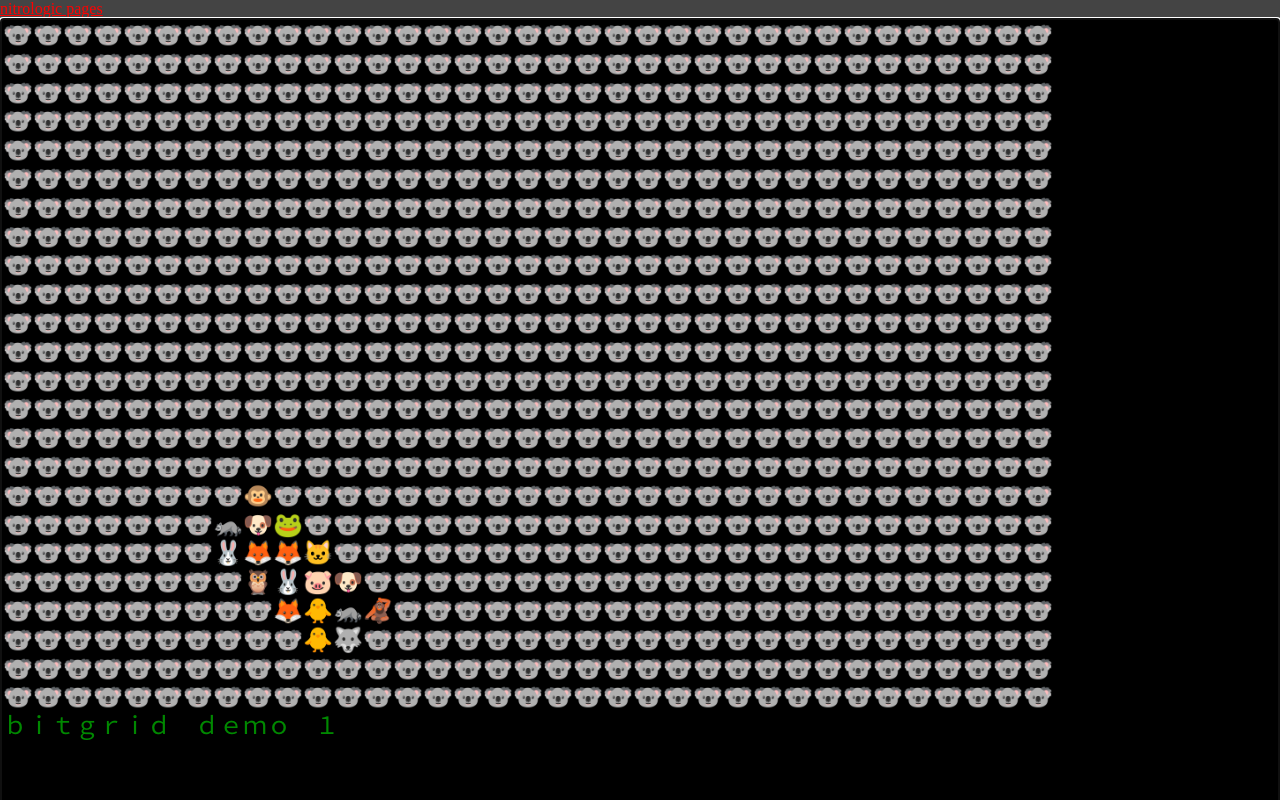
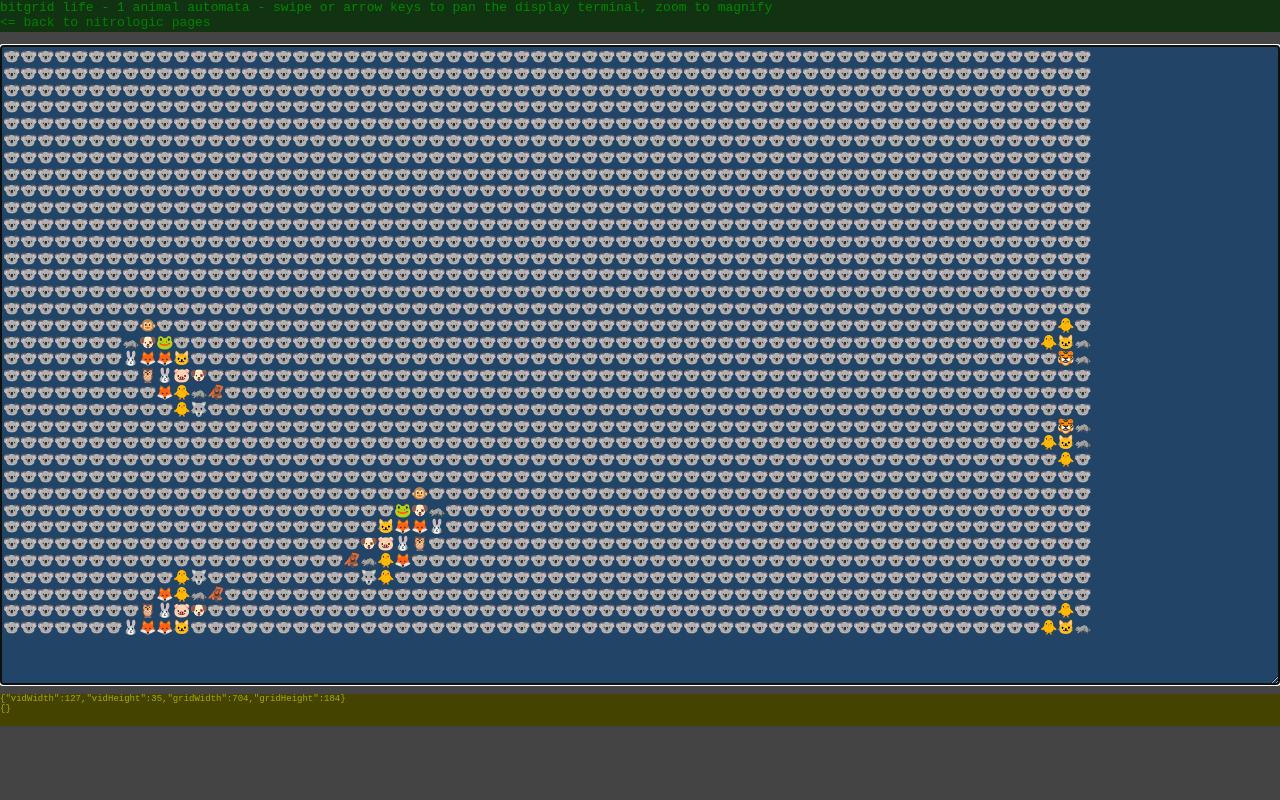
Before and after one commit to nitrologic/biblispec, a plain HTML site: page maze/vanilla.html in a window 1280 px wide. Drawn offline with Linux system fonts and the light colour scheme; animation ran at ten frames a second.

Commit message:
index 12

```diff
--- a/bibli.js
+++ b/bibli.js
@@ -1,8 +1,9 @@
 // bibli.js
+// display engine for biblispec.json the primary payload
 // (c)2026 nitrologic
 // biblispec MIT License
+
 // https://opensource.org/licenses/MIT
-
 // https://nitrologic.github.io/biblispec
 
 // todo: module support
--- a/maze/vanilla.css
+++ b/maze/vanilla.css
@@ -7,14 +7,22 @@ html, body {
     overflow: hidden;
 }
 
-#console {
-    background-color: #000000;
-    width: 100%;
-    height: 100%;
+#header {
+    background-color: #131;
     color: #080;
     caret-color: #580;
-    font-size: 24px;
+    width: 100%;
+    height: 32px;
+}
+
+#console {
+    font-size: 14px;
     line-height: 1.2;
+    background-color: #246;
+    width: 100%;
+    height: 80%;
+    color: #080;
+    caret-color: #580;
     font-family:
         "Cascadia Mono",
         "DejaVu Sans Mono",
@@ -30,6 +38,16 @@ html, body {
 
     white-space: pre;
 }
+
+#status {
+    background-color: #440;
+    color: #aa0;
+    caret-color: #840;
+    width: 100%;
+    height: 32px;
+    font-size:x-small;
+}
+
 
 a:link {
   color: green;
--- a/maze/vanilla.html
+++ b/maze/vanilla.html
@@ -11,7 +11,9 @@
 <script src="vanilla.js"></script>
 </head>
 <body>
-<a href="https://nitrologic.github.io">nitrologic pages</a>
+<pre id="header">bitgrid life - 1 animal automata - swipe or arrow keys to pan the display terminal, zoom to magnify
+<a href="https://nitrologic.github.io"><= back to nitrologic pages</a></pre>
 <textarea id="console" autofocus>vanilla console</textarea>
+<pre id="status"/>
 </body>
 </html>
--- a/maze/vanilla.js
+++ b/maze/vanilla.js
@@ -4,22 +4,21 @@
 // https://opensource.org/licenses/MIT
 // https://nitrologic.github.io/biblispec
 
-// runs life on bitgrid
-// see initGrid for animationframe on tick
+// runs life in bitgrid - see biggrid.js for more info
+// vidConsole located as textarea element with id="console"
+// see initGrid for animationframe on tick update mechanism
+
+// backspace launches a new glider
 
 "use strict"
 
-let bibliTitle=fullWidth("bitgrid demo 1");
+const friendEmoji="🐨🐼🐸🐰🐭🐯🐱🐶🐵🐥🐷🦧🐺🦊🦝🦁🦉";
+const friends=[...friendEmoji];
 
-function statusFrame(){
-	return bibliTitle;
-}
-
-// uses nitrologic.js for helpers
-
-// vidConsole located as textarea element named console
+const dotBlockWide=2;
 
 let vidConsole;
+let statusDiv;
 
 let vidWidth=72*2;
 let vidHeight=22;
@@ -28,8 +27,8 @@ let displayDirty=false;
 function pollDimensions(){
 	const w=vidConsole.clientWidth;
 	const h=vidConsole.clientHeight;
-	let vw=((w/18)|0)-2;
-	let vh=((h/30)|0)-2;
+	let vw=((w/10)|0);
+	let vh=((h/18)|0);
 	if((vidWidth!=vw)||(vidHeight!=vh)){
 		vidWidth=vw;
 		vidHeight=vh;
@@ -40,23 +39,7 @@ function pollDimensions(){
 let gridWidth=22*8*4;
 let gridHeight=23*8;
 
-// "codes": " ▘▝▀▖▌▞▛▗▚▐▜▄▙▟█",
-
-let dotBlocks=["⚫","🟠","🟡","🟢","🔴","🔵","🟣","🟤","🟧","🟨","🟩","🟥","🟦","🟪","🟫","🧡","💛","💚","💙","💜","🤎"];
-const dotBlockWide=2;
-
-const friendEmoji="🐨🐼🐸🐰🐭🐯🐱🐶🐵🐥🐷🦧🐺🦊🦝🦁🦉";
-const friends=[...friendEmoji];
-
 // vanillaGui
-
-function cursorPos(x,y){
-	return "\x1b["+(y||1)+";"+(x||1)+"H";
-}
-
-function cursorHor(x){
-	return "\x1b["+(x||1)+"G";
-}
 
 const pump=[0,0];
 
@@ -110,7 +93,6 @@ function initGui(terminal){
 	terminal.addEventListener("keyup",onKeyUp);
 }
 
-
 function mirror(shape){
 	let result=[];
 	for(let line of shape){
@@ -129,10 +111,9 @@ function axis(glider){
 	];
 }
 
+// create bitgrid, add bunch of conway elements, 4 gliders, and a grid of pulsars
+
 const bitgrid = new BitGrid(gridWidth,gridHeight,4);
-
-//bitgrid.rect(4,2,2,20);
-//bitgrid.rect(gridWidth/4-10,4,8,20);
 
 let blinker=conway.shapes.oscillators.blinker;
 let beacon=conway.shapes.oscillators.beacon;
@@ -146,16 +127,6 @@ function draw(shape,x,y,layer){
 	bitgrid.drawMask(shape,"O",x,y,layer);
 }
 
-/*
-let keys=Object.keys(conway.shapes.still);
-let x=10;
-for(let index of keys){
-	const still=conway.shapes.still[index];
-	draw(still,x,80,2);
-	x+=12;
-}
-*/
-
 let keys1=Object.keys(conway.shapes.oscillators);
 let x1=10;
 for(let index of keys1){
@@ -163,9 +134,6 @@ for(let index of keys1){
 	draw(shape,x1,100,2);
 	x1+=12;
 }
-
-//draw(beacon,10,10,2);
-//draw(pent,100,14,2);
 
 draw(glider[0],20,35,2);
 draw(glider[1],20,30,2);
@@ -178,7 +146,7 @@ for(let i=0;i<12;i++){
 	}
 }
 
-bitgrid.stepConwayLife(2,3);
+// swipe manager
 
 let cursorX=0;
 let cursorVX=0;
@@ -289,16 +257,6 @@ function updatePumps(keys){
 	fadePumps();
 }
 
-let mainMenu=false;//true;
-
-function menuWall(blocks){
-	let result=[];
-	for(let row of blocks){
-		result.push("*****"+row);
-	}
-	return result.join("\n")
-}
-
 function backSpace(){
 //	mainMenu=!mainMenu;
 	draw(glider[0],20,35,2);
@@ -326,6 +284,8 @@ let entropy=0;
 
 let pattern=friends;
 
+// updates based on global cursorXY
+
 function conwayLifeFrame(){
 	count++;
 	if(true){//((count++)&7)==5){
@@ -334,15 +294,23 @@ function conwayLifeFrame(){
 		bitgrid.heat(3-layer,25);
 	}
 	bitgrid.cool(0.95);
-	let panx=cursorX>>1;
-	let pany=cursorY>>2;
-	let blocks=gridDotWindowLayer(bitgrid,pattern,panx,pany,vidWidth/dotBlockWide,vidHeight);
+	const panx=cursorX>>1;
+	const pany=cursorY>>2;
+	const blocks=gridDotWindowLayer(bitgrid,pattern,panx,pany,vidWidth/dotBlockWide,vidHeight);
 	return blocks.join("\n");
 }
 
 let tickCount=0;
 let governor=4;
 let previousFrame=0;
+
+// initial frame generates layer 3 from layer 2
+
+bitgrid.stepConwayLife(2,3);
+
+function statusFrame(){
+	return {vidWidth,vidHeight,gridWidth,gridHeight};
+}
 
 function tick(timestamp) {
 	if (!startTime) {
@@ -363,20 +331,23 @@ function tick(timestamp) {
 	}
 
 	if(refresh) {
-		vidConsole.value=conwayLifeFrame()+"\n"+statusFrame();
+		const status=JSON.stringify(statusFrame());
+		const keys=JSON.stringify(pressedKeys);
+		statusDiv.innerText=status+"\n"+keys;
+		vidConsole.value=conwayLifeFrame()+"\n";
 	}
 
-//	pollDimensions();
 	const keys=
 		(pressedKeys["ArrowUp"]?1:0)|
 		(pressedKeys["ArrowDown"]?2:0)|
 		(pressedKeys["ArrowRight"]?8:0)|
 		(pressedKeys["ArrowLeft"]?4:0);
-	updatePumps(keys);
+		updatePumps(keys);
 	updateCursor();
 }
 
 function initGrid(){
+	statusDiv=document.getElementById("status");
 	const terminal=document.getElementById("console");
 	initGui(terminal);
 	vidConsole=terminal;
```
Also changed, not shown: biblispec.json, maze/notes.txt, notes.txt, 1 other file.
